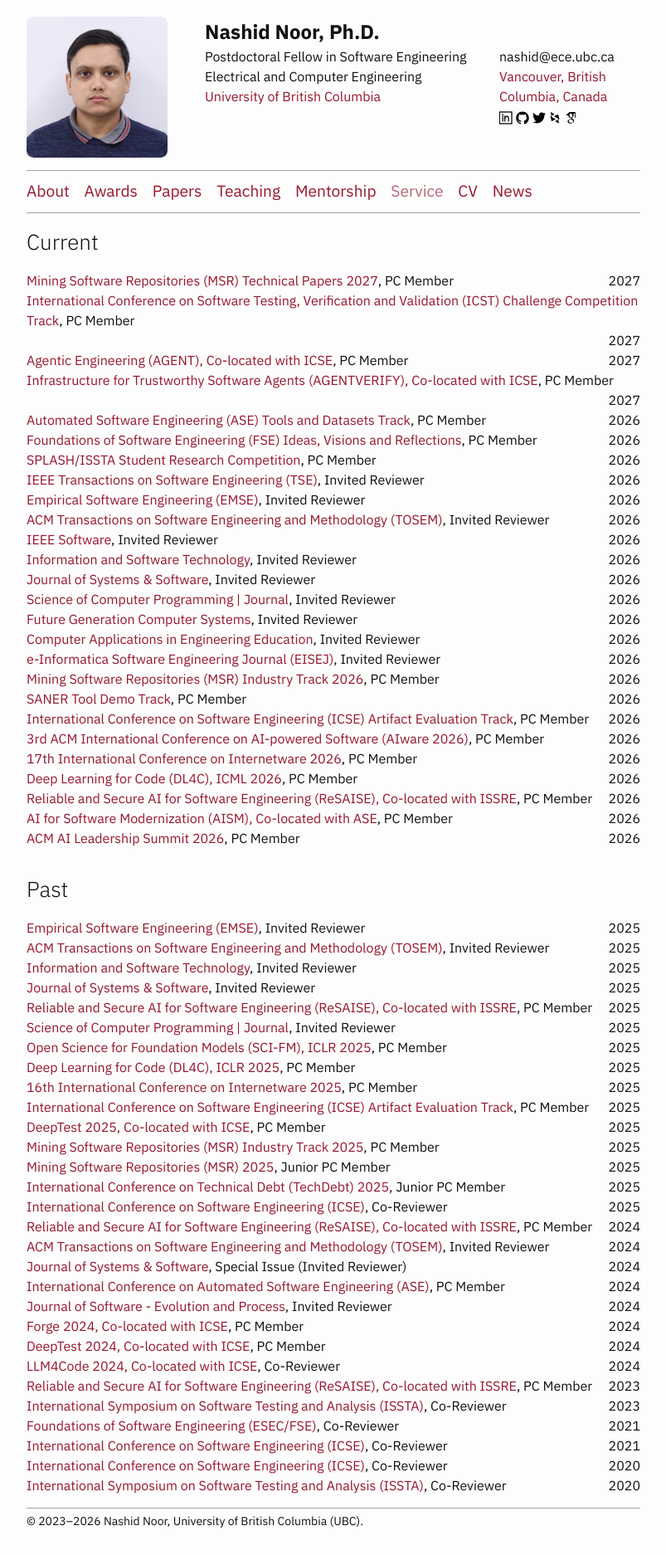
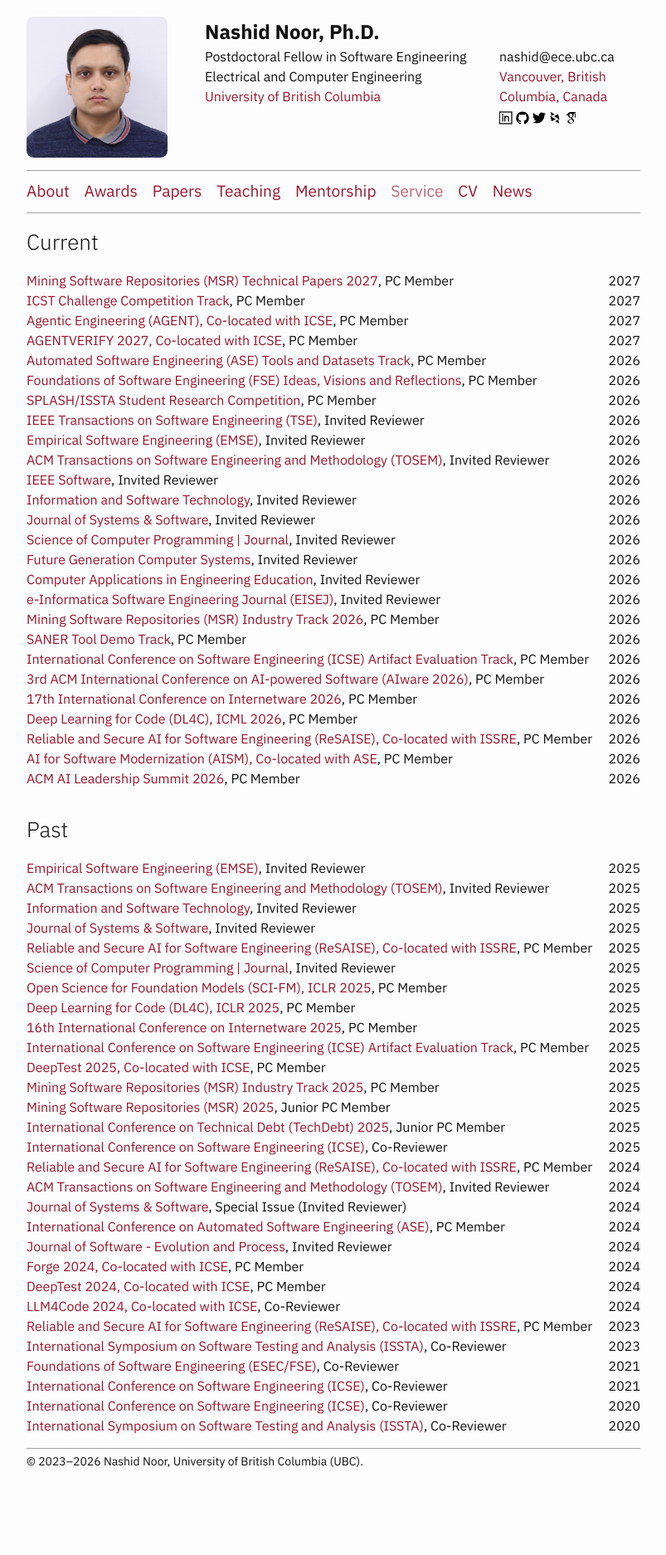
Before and after one commit to nashid/nashid.github.io, a Jekyll site: the page built from nav/service.md, in a window 1280 px wide. Shown: the whole page at 83% size, without its empty margins (238-1041 px from the left). Built offline with Jekyll 4.4.1, drawn with Linux system fonts in a browser that asks for light colours; after the commit the page ends 1802 px from its top, so only the background shows below that.

Commit message:
Shorten two service entries that break the row layout (#117)

```diff
--- a/_data/services.yml
+++ b/_data/services.yml
@@ -4,7 +4,7 @@
   year: 2027
   website: https://2027.msrconf.org/track/msr-2027-technical-papers
 
-- name: International Conference on Software Testing, Verification and Validation (ICST) Challenge Competition Track
+- name: ICST Challenge Competition Track
   role: PC Member
   year: 2027
   website: https://conf.researchr.org/track/icst-2027/icst-2027-challenge-competition-track
@@ -14,7 +14,7 @@
   year: 2027
   website: https://conf.researchr.org/home/icse-2027/agent-2027
 
-- name: Infrastructure for Trustworthy Software Agents (AGENTVERIFY), Co-located with ICSE
+- name: AGENTVERIFY 2027, Co-located with ICSE
   role: PC Member
   year: 2027
   website: https://agentverify2027.github.io/
```
Also changed, not shown: .claude/skills/audit-services/SKILL.md.
